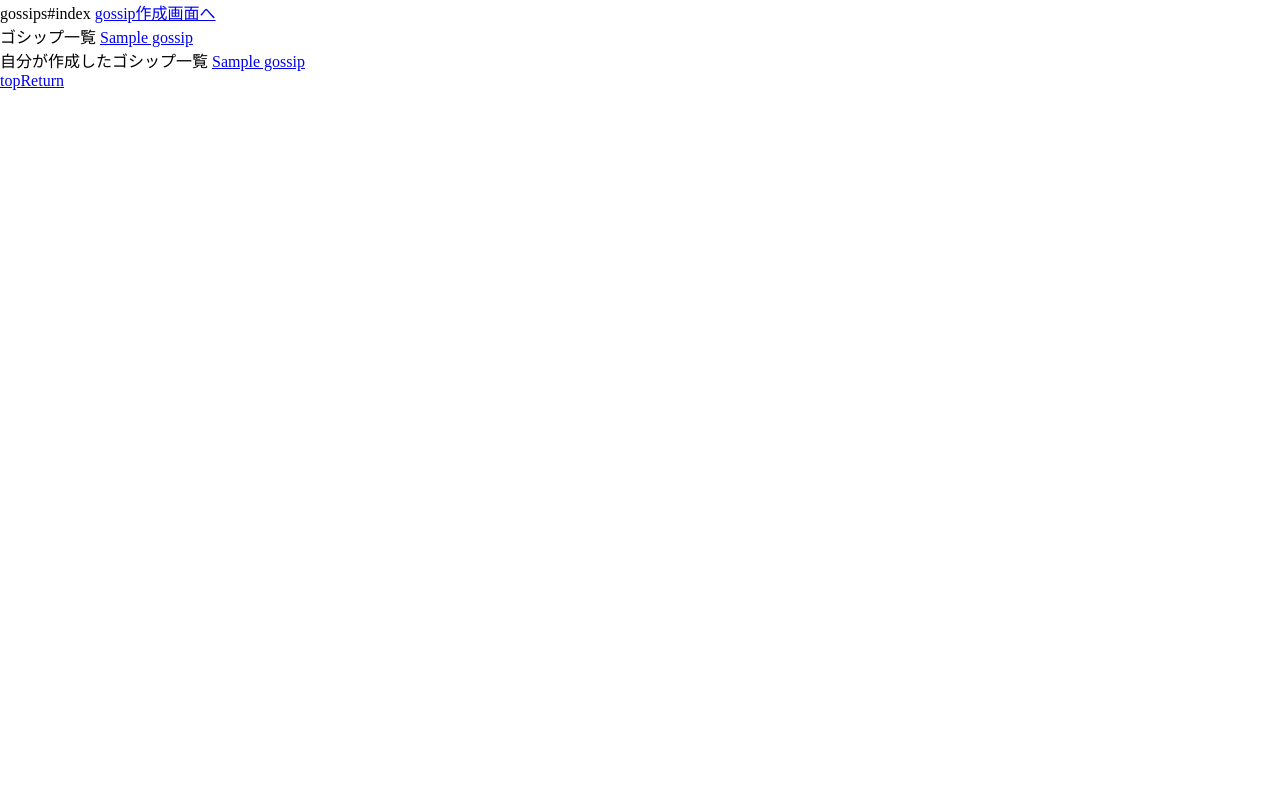
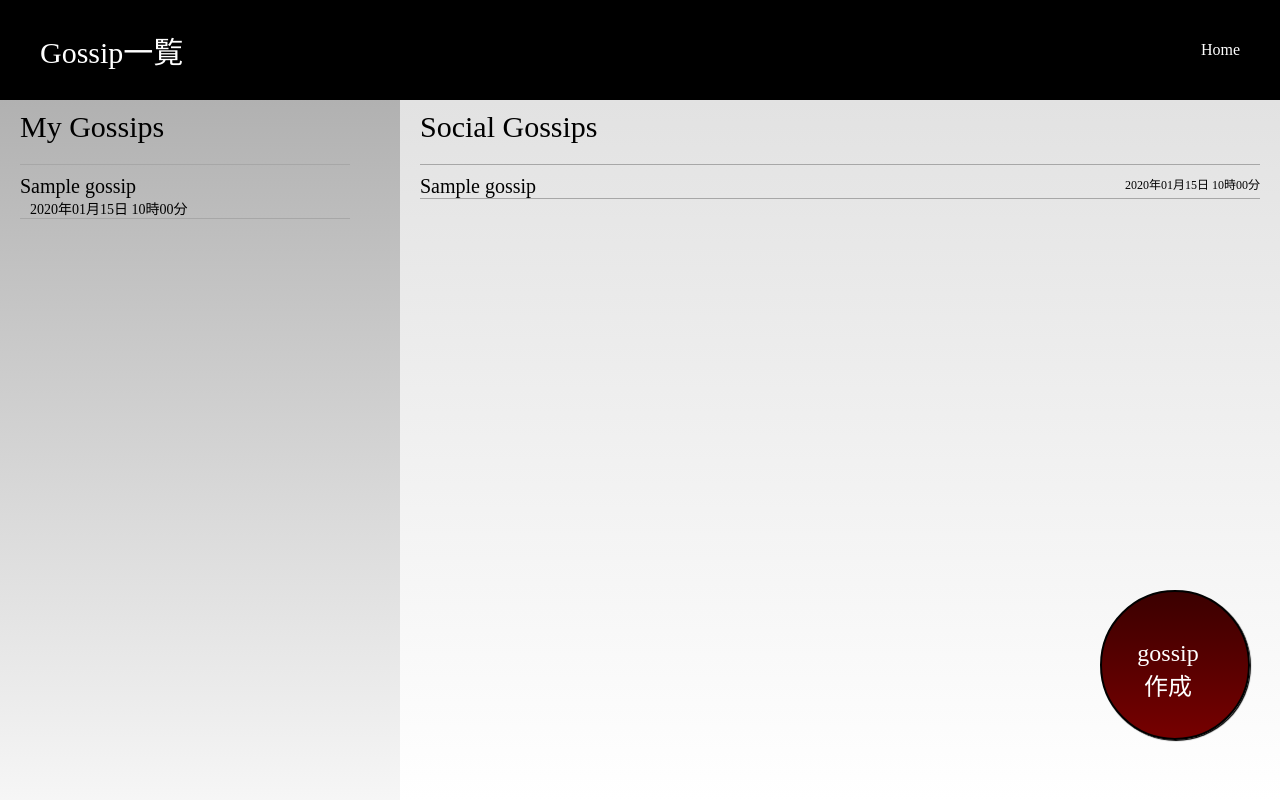
Before and after one commit to TomozQ/PF_2, a Rails app: page /gossips in a window 1280 px wide. Run offline with Rails 7, Linux system fonts and the light colour scheme; a user stored in the database is signed in; tables that the repository leaves empty hold one stand-in row (values such as "Sample post"); style sheets or scripts are compiled from the project's sources; some libraries are stand-ins or nearby versions; some web fonts are replaced.

Commit message:
Gossip#index完成

```diff
--- /dev/null
+++ b/app/assets/stylesheets/_gossips.scss
@@ -0,0 +1 @@
+@import 'modules/gossips_index'
--- a/app/assets/stylesheets/application.scss
+++ b/app/assets/stylesheets/application.scss
@@ -11,6 +11,7 @@
 @import "modules/footer";
 @import "modules/about";
 @import "modules/user";
+@import 'gossips';
 
 *::-webkit-scrollbar {
   display:none;
--- a/app/assets/stylesheets/gossips.scss
+++ /dev/null
@@ -1,3 +0,0 @@
-// Place all the styles related to the gossips controller here.
-// They will automatically be included in application.css.
-// You can use Sass (SCSS) here: http://sass-lang.com/
--- /dev/null
+++ b/app/assets/stylesheets/modules/_gossips_index.scss
@@ -0,0 +1,153 @@
+.gossip_index{
+  width: 100vw;
+  height: 100vh;
+  &__title{
+    width: 100%;
+    height: 100px;
+    background-color: black;
+    color: white;
+    display: flex;
+    align-items: center;
+    h1{
+      font-family: 'tetsubin';
+      font-size: 30px;
+      padding-left: 40px;
+    }
+    &__return{
+      position: absolute;
+      right: 40px;
+      a{
+        text-decoration: none;
+        color: white;
+      }
+    }
+  }
+  &__link{
+    position: absolute;
+    bottom: 60px;
+    right: 30px;
+    width: 150px;
+    height: 150px;
+    border-radius: 50%;
+    background:linear-gradient(#3b0000, #760000);
+    box-shadow: 1px 1px 1px;
+    cursor: pointer;
+    padding: 0.75em 2em;
+    text-align: center;
+    text-decoration: none;
+    color: black;
+    border: 2px solid black;
+    font-size: 24px;
+    display: inline-block;
+    transition: all 0.2s ease-in-out;
+    overflow: hidden;
+    &:before {
+      content: "";
+      background-color: rgba(255,255,255,0.5);
+      height: 100%;
+      width: 3em;
+      display: block;
+      position: absolute;
+      top: 0;
+      left: -4.5em;
+      transform: skewX(-45deg) translateX(0);
+      transition: none;
+    }
+    &:hover {
+      background-color: black;
+      color: #fff;
+      border-bottom: 4px solid darken(black, 10%);
+      &:before {
+        transform: skewX(-45deg) translateX(13.5em);
+      transition: all 0.5s ease-in-out;
+      }
+    }
+    a{
+      text-decoration: none;
+      color: white;
+      font-family: 'tetsubin';
+      margin-left: -14px;
+      margin-top: 30px;
+      display: inline-block;
+    }
+  }
+  &__wrapper{
+    width: 100%;
+    display: flex;
+    &__side{
+      width: 400px;
+      height: calc(100vh - 100px);
+      background: linear-gradient(#b1b1b1, #f6f6f6);
+      &__title{
+        font-family: 'tetsubin';
+        margin-top: 10px;
+        margin-left: 20px;
+        font-size: 30px;
+      }
+      &__contents{
+        padding-top: 20px;
+        padding-left: 20px;
+        width: 350px;
+        overflow: scroll;
+        &__content{
+          border-top: 1px solid #a7a7a7;
+          border-bottom: 1px solid #a7a7a7;
+          padding-top: 10px;
+          &__name{
+            a{
+              text-decoration: none;
+              color: black;
+              font-size: 20px;
+              font-family: Yumincho;
+            }
+          }
+          &__time{
+            font-size: 14px;
+            padding-left: 10px;
+          }
+        }
+        &__content + &__content{
+          border-top: none;
+        }
+      }
+    }
+    &__main{
+      width: calc(100% - 400px);
+      height: calc(100vh - 100px);
+      background: linear-gradient(#e2e2e2, #ffffff);
+      &__title{
+        font-family: 'tetsubin';
+        margin-top: 10px;
+        margin-left: 20px;
+        font-size: 30px;
+      }
+      &__contents{
+        padding-top: 20px;
+        padding-left: 20px;
+        padding-right: 20px;
+        overflow: scroll;
+        &__content{
+          border-top: 1px solid #a7a7a7;
+          border-bottom: 1px solid #a7a7a7;
+          padding-top: 10px;
+          display: flex;
+          justify-content: space-between;
+          &__name{
+            a{
+              text-decoration: none;
+              color: black;
+              font-size: 20px;
+              font-family: Yumincho;
+            }
+          }
+          &__time{
+            font-size: 12px;
+          }
+        }
+        &__content + &__content{
+          border-top: none;
+        }
+      }
+    }
+  }
+}
--- a/app/views/gossips/index.html.haml
+++ b/app/views/gossips/index.html.haml
@@ -1,18 +1,33 @@
-gossips#index
-= link_to new_gossip_path do
-  gossip作成画面へ
-
-.test
-  ゴシップ一覧
-  -@gossips.each do |gossip|
-    = link_to gossip_chats_path(gossip.id) do
-      = gossip.name
-.test2
-  自分が作成したゴシップ一覧
-  -current_user.gossips.each do |gossip|
-    = link_to gossip_chats_path(gossip.id) do
-      = gossip.name
-
-.return
-  =link_to root_path do
-    topReturn
+.gossip_index
+  .gossip_index__title
+    %h1
+      Gossip一覧
+    .gossip_index__title__return
+      =link_to root_path do
+        Home
+  .gossip_index__link
+    = link_to new_gossip_path do
+      gossip作成
+  .gossip_index__wrapper
+    .gossip_index__wrapper__side
+      .gossip_index__wrapper__side__title
+        My Gossips
+      .gossip_index__wrapper__side__contents
+        -current_user.gossips.each do |gossip|
+          .gossip_index__wrapper__side__contents__content
+            .gossip_index__wrapper__side__contents__content__name
+              = link_to gossip_chats_path(gossip.id) do
+                = gossip.name
+            .gossip_index__wrapper__side__contents__content__time
+              = gossip.created_at.strftime("%Y年%m月%d日 %H時%M分")
+    .gossip_index__wrapper__main
+      .gossip_index__wrapper__main__title
+        Social Gossips
+      .gossip_index__wrapper__main__contents
+        -@gossips.each do |gossip|
+          .gossip_index__wrapper__main__contents__content
+            .gossip_index__wrapper__main__contents__content__name
+              = link_to gossip_chats_path(gossip.id) do
+                = gossip.name
+            .gossip_index__wrapper__main__contents__content__time
+              = gossip.created_at.strftime("%Y年%m月%d日 %H時%M分")
```
